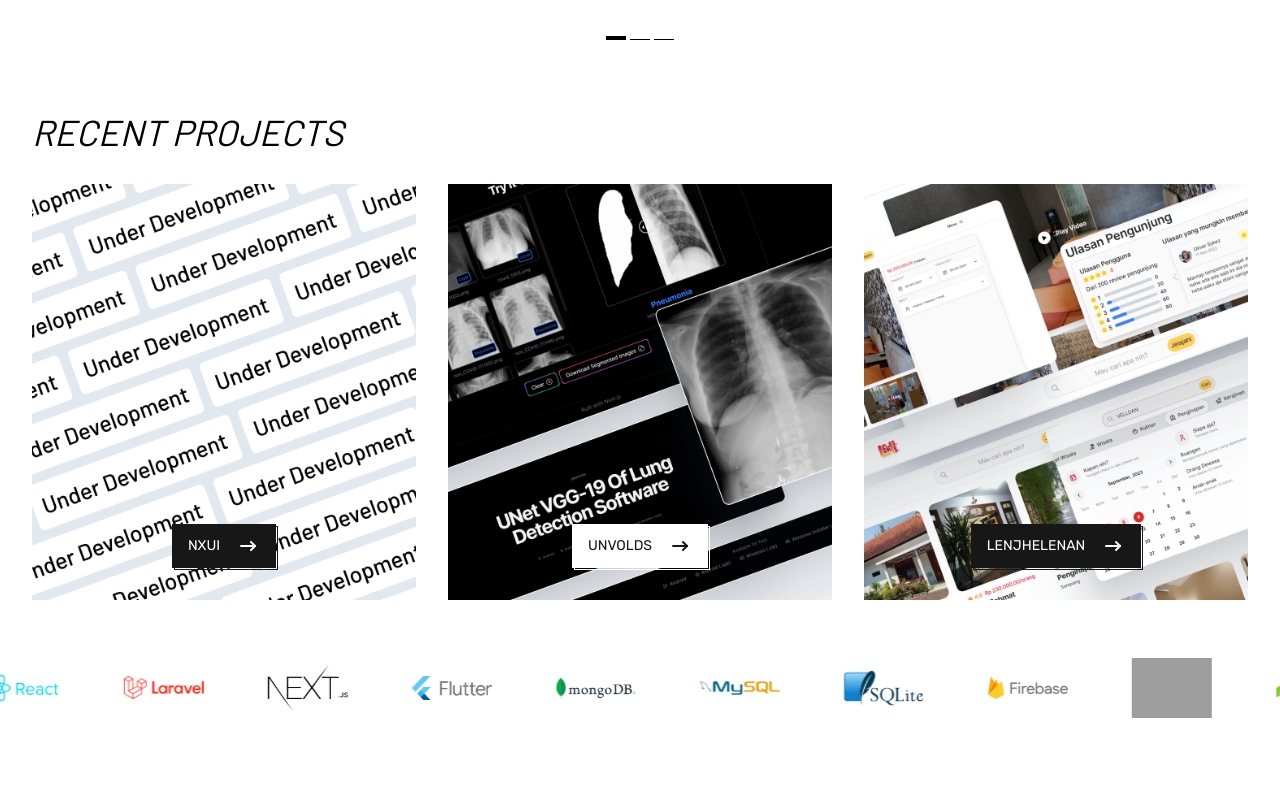
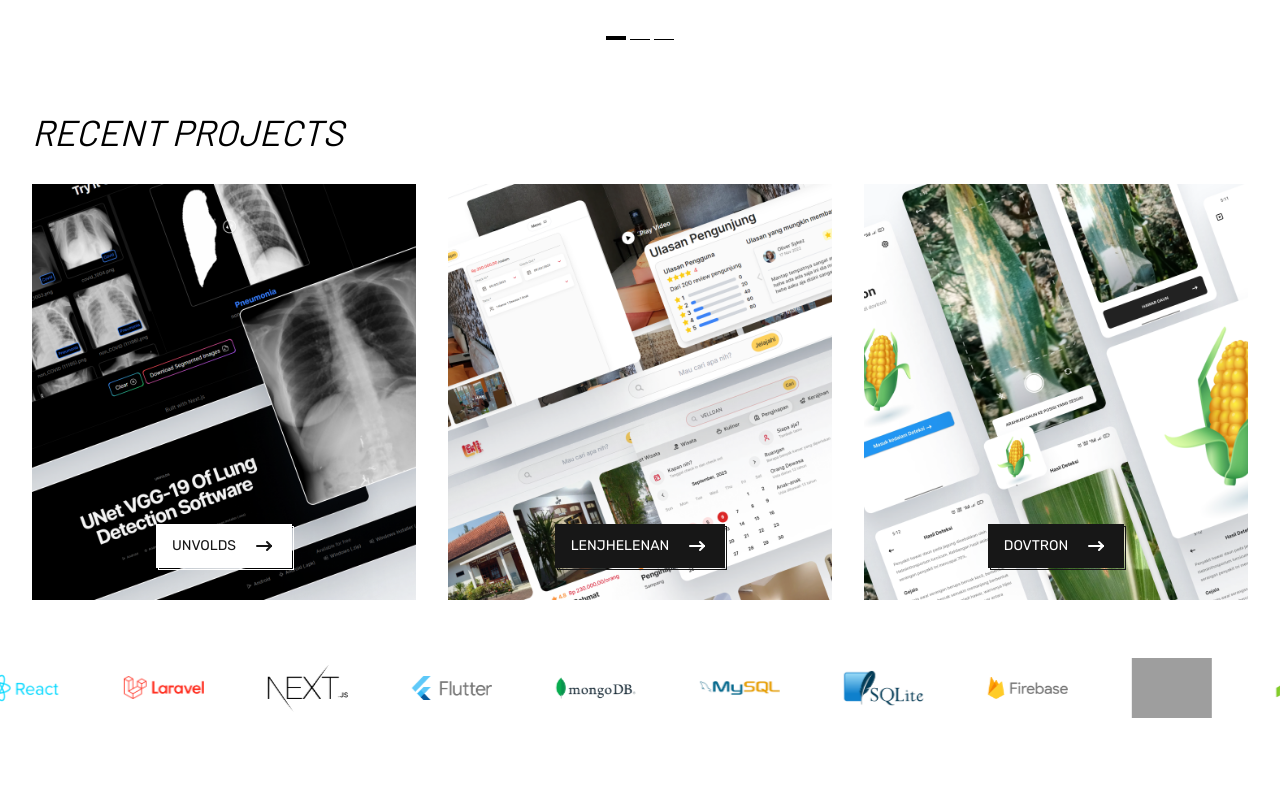
Before and after one commit to afifvdin/afifcodes, a Next.js app: page / in a window 1280 px wide. Shown: the part 605-1400 px from the top of the page. Built offline with nearby package versions, Linux system fonts and the light colour scheme; grey boxes are pictures that could not be loaded.

Commit message:
Edit Experiences

```diff
--- a/components/Experience.tsx
+++ b/components/Experience.tsx
@@ -16,23 +16,13 @@ export default function Experience() {
       <div className="flex flex-col lg:grid grid-cols-3 w-full lg:h-[28rem] gap-8 py-4 px-4 sm:px-8">
         <div className="relative aspect-square lg:aspect-auto">
           <Image
-            src="/images/underdev.png"
-            fill
-            alt="afifcodes"
-            sizes="auto"
-            className="object-cover"
-          />
-          <Button>NxUI</Button>
-        </div>
-        <div className="relative aspect-square lg:aspect-auto">
-          <Image
             src="/images/unvolds-web.png"
             fill
             alt="afifcodes"
             sizes="auto"
             className="object-cover"
           />
-          <Button invert>Unvolds</Button>
+          <Button url="https://unvolds.vercel.app" invert>Unvolds</Button>
         </div>
         <div className="relative aspect-square lg:aspect-auto">
           <Image
@@ -42,7 +32,17 @@ export default function Experience() {
             sizes="auto"
             className="object-cover"
           />
-          <Button>Lenjhelenan</Button>
+          <Button url="https://xlenjhelenan.vercel.app">Lenjhelenan</Button>
+        </div>
+        <div className="relative aspect-square lg:aspect-auto">
+          <Image
+            src="/images/dovtron.png"
+            fill
+            alt="afifcodes"
+            sizes="auto"
+            className="object-cover"
+          />
+          <Button url="https://play.google.com/store/apps/details?id=com.nanx_studio.dovtron">Dovtron</Button>
         </div>
       </div>
     </div>
@@ -51,14 +51,16 @@ export default function Experience() {
 
 interface ButtonInterface {
   invert?: boolean
+  url: string
   children: React.ReactNode
 }
 
-const Button = ({ invert, children }: ButtonInterface) => {
+const Button = ({ invert, url, children }: ButtonInterface) => {
   return (
     <div className="uppercase text-sm absolute top-0 left-0 w-full h-full flex flex-col items-center justify-end p-8">
       <Link
-        href="#"
+        href={url}
+        target="_blank"
         className={`transition-all px-4 py-2.5 flex items-center justify-center gap-4 hover:gap-6 relative ${
           invert ? "bg-white text-neutral-900" : "bg-neutral-900 text-white"
         }`}
```
